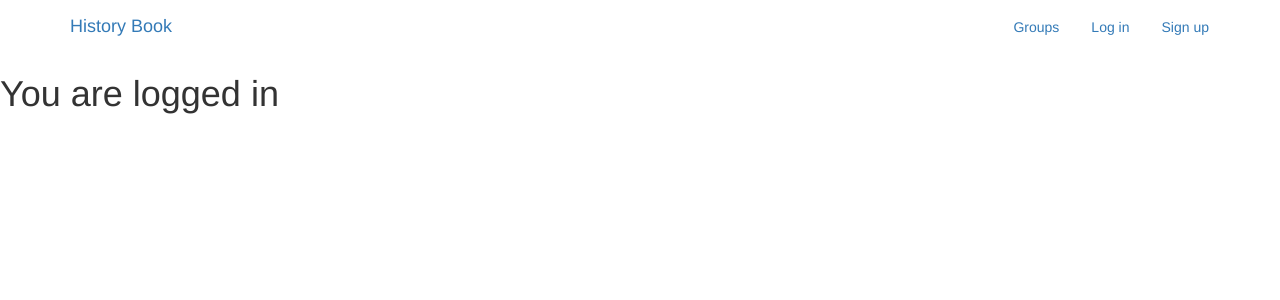
After one commit to MichaelMacaulay/History-Book, a Django app: page /test/ in a window 1280 px wide. The commit adds this page. Shown: the top 300 px of the page. Run offline with Django 3.2, Linux system fonts and the light colour scheme; parts of the project's set-up code (start-up, migrations or seed data) failed here and were passed over; some libraries are stand-ins or nearby versions.

Commit message:
Next commit
Added posts & groups apps.

Not 100% functional. Some problem with reverse_lazy - can't find 'single'

I'll debug later

```diff
--- /dev/null
+++ b/groups/apps.py
@@ -0,0 +1,5 @@
+from django.apps import AppConfig
+
+
+class GroupsConfig(AppConfig):
+    name = 'groups'
--- a/historyproject/settings.py
+++ b/historyproject/settings.py
@@ -40,6 +40,8 @@ INSTALLED_APPS = [
     'django.contrib.staticfiles',
     'bootstrap3',
     'accounts',
+    'groups',
+    'posts',
 ]
 
 MIDDLEWARE = [
@@ -122,3 +124,6 @@ USE_TZ = True
 
 STATIC_URL = '/static/'
 STATICFILES_DIR = [os.path.join(BASE_DIR, 'static')]
+
+LOGIN_REDIRECT_URL = 'test'
+LOGOUT_REDIRECT_URL = 'thanks'
--- a/historyproject/urls.py
+++ b/historyproject/urls.py
@@ -22,4 +22,8 @@ urlpatterns = [
     path('', views.index, name='index'),
     path('accounts/', include('accounts.urls', namespace='accounts')),
     path('accounts/', include('django.contrib.auth.urls')),
+    path('test/', views.TestPage, name='test'),
+    path('thanks/', views.ThanksPage, name='thanks'),
+    path('posts/', include('posts.urls', namespace='posts')),
+    path('groups/', include('groups.urls', namespace='groups')),
 ]
--- a/historyproject/views.py
+++ b/historyproject/views.py
@@ -2,6 +2,13 @@ from django.shortcuts import render
 from django.http import HttpResponse
 
 
+def TestPage(request):
+    return render(request, 'test.html')
+
+
+def ThanksPage(request):
+    return render(request, 'thanks.html')
+
+
 def index(request):
-
     return render(request, 'index.html')
--- /dev/null
+++ b/posts/admin.py
@@ -0,0 +1,3 @@
+from django.contrib import admin
+
+# Register your models here.
--- /dev/null
+++ b/posts/apps.py
@@ -0,0 +1,5 @@
+from django.apps import AppConfig
+
+
+class PostsConfig(AppConfig):
+    name = 'posts'
--- a/templates/base.html
+++ b/templates/base.html
@@ -1,4 +1,5 @@
 <!DOCTYPE html>
+{% load static %}
 <html lang="en">
 
 <head>
@@ -29,7 +30,7 @@
 
     <nav class="navbar  mynav" role="navigation" id="navbar">
         <div class="container">
-            <a class="navbar-brand mynav" href="{% url 'home' %}">Star Social</a>
+            <a class="navbar-brand mynav" href="{% url 'index' %}">History Book</a>
             <ul class="nav navbar-nav navbar-right">
                 {% if user.is_authenticated %}
                 <li><a href="{% url 'posts:create' %}" class="btn btn-simple">Post</a></li>
--- /dev/null
+++ b/templates/test.html
@@ -0,0 +1,6 @@
+{% extends "base.html" %}
+{% block content %}
+
+    <h1>You are logged in</h1>
+
+{% endblock %}
--- /dev/null
+++ b/templates/thanks.html
@@ -0,0 +1,6 @@
+{% extends "base.html" %}
+{% block content %}
+
+    <h1>Thanks for visiting, see ya soon.</h1>
+
+{% endblock %}
```
Also changed, not shown: groups/admin.py (added, +9 -0 lines), groups/migrations/0001_initial.py (added).
